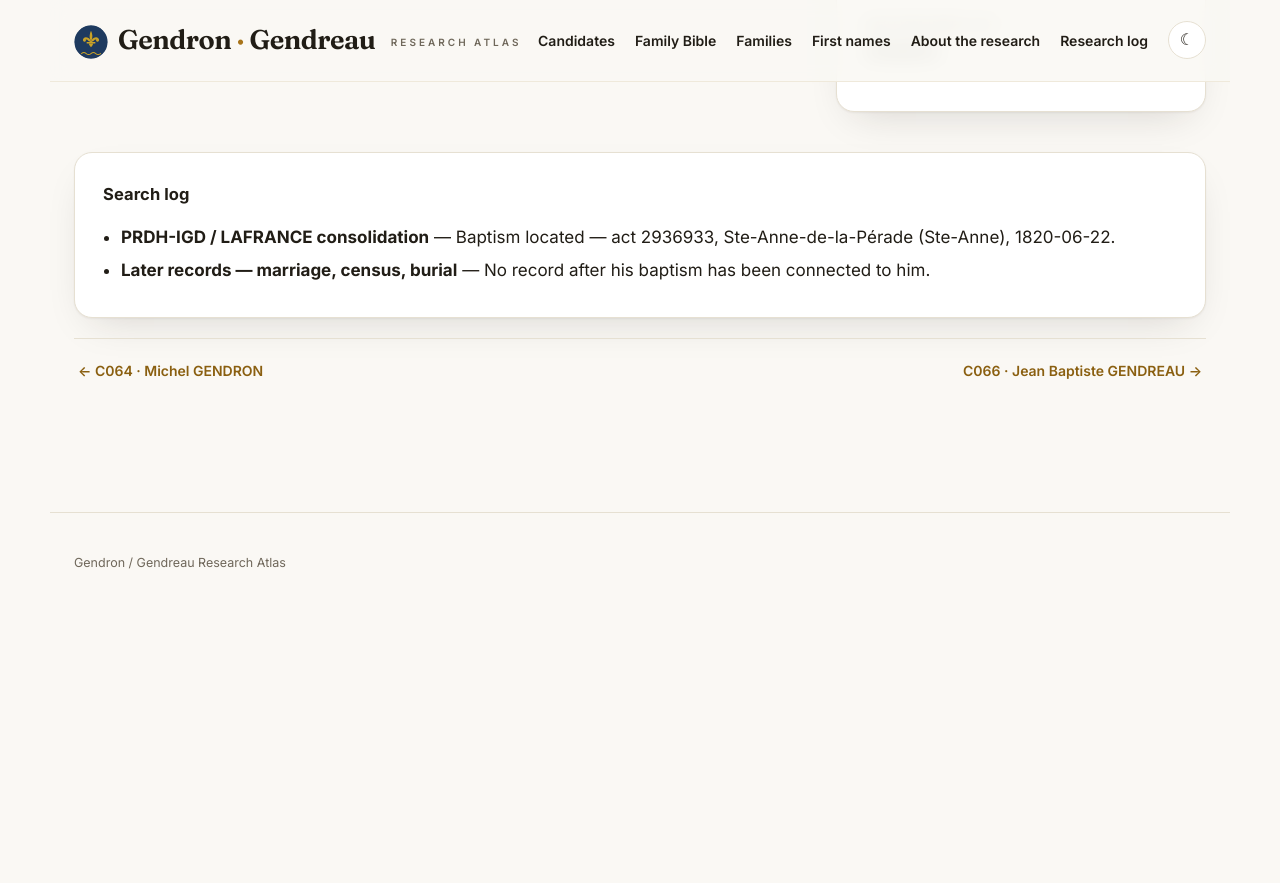
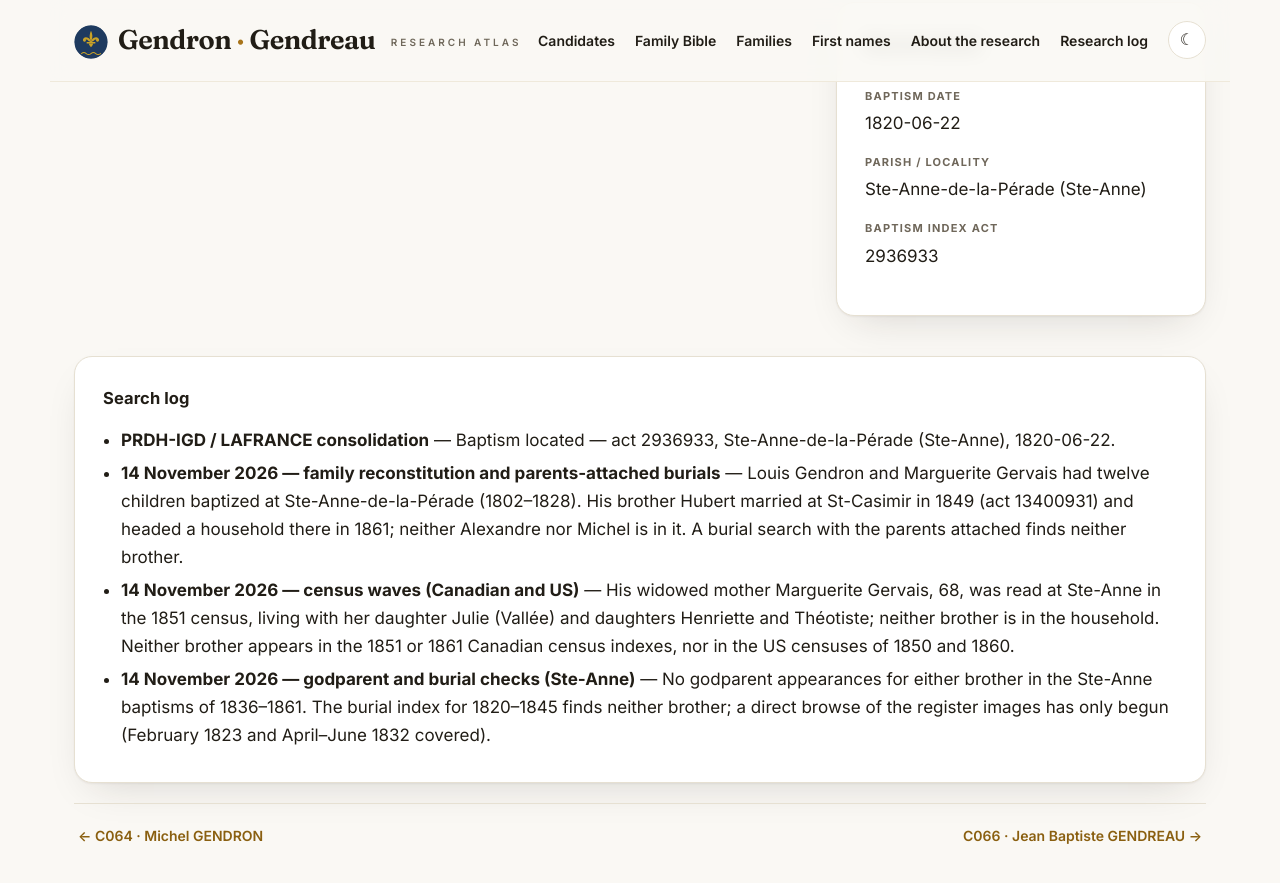
Before and after one commit to vetharmon/gendron-research, a Jekyll site: the page built from _candidates/c065.md, in a window 1280 px wide and 900 px high, scrolled down 1679 px. Shown: the top 883 px of the window. Built offline with Jekyll 4.4.1, drawn with Linux system fonts in a browser that asks for light colours; before the commit the page ends 2300 px from its top, so only the background shows below that; some of the changed text lies outside the part shown; grey boxes are pictures that could not be loaded.

Commit message:
Ste-Anne brothers' pages brought up to date (C039, C065)

```diff
--- a/_candidates/c065.md
+++ b/_candidates/c065.md
@@ -9,12 +9,17 @@ category: "unresolved"
 tier: "none"
 francois: false
 act: "2936933"
-outcome: "No later record identified."
+parents: "Louis Gendron and Marguerite Gervais"
+outcome: "No later record identified. His parents' family of twelve children was reconstituted in November 2026; he appears in no marriage, burial, godparent, or census record — Canadian or US — and not in his mother's or his brother Hubert's households."
 search_log:
   - resource: "PRDH-IGD / LAFRANCE consolidation"
     outcome: "Baptism located — act 2936933, Ste-Anne-de-la-Pérade (Ste-Anne), 1820-06-22."
-  - resource: "Later records — marriage, census, burial"
-    outcome: "No record after his baptism has been connected to him."
+  - resource: "14 November 2026 — family reconstitution and parents-attached burials"
+    outcome: "Louis Gendron and Marguerite Gervais had twelve children baptized at Ste-Anne-de-la-Pérade (1802–1828). His brother Hubert married at St-Casimir in 1849 (act 13400931) and headed a household there in 1861; neither Alexandre nor Michel is in it. A burial search with the parents attached finds neither brother."
+  - resource: "14 November 2026 — census waves (Canadian and US)"
+    outcome: "His widowed mother Marguerite Gervais, 68, was read at Ste-Anne in the 1851 census, living with her daughter Julie (Vallée) and daughters Henriette and Théotiste; neither brother is in the household. Neither brother appears in the 1851 or 1861 Canadian census indexes, nor in the US censuses of 1850 and 1860."
+  - resource: "14 November 2026 — godparent and burial checks (Ste-Anne)"
+    outcome: "No godparent appearances for either brother in the Ste-Anne baptisms of 1836–1861. The burial index for 1820–1845 finds neither brother; a direct browse of the register images has only begun (February 1823 and April–June 1832 covered)."
 permalink: /candidates/c065/
 sources:
   - label: "LAFRANCE baptism (act 2936933)"
@@ -31,7 +36,7 @@ filenames:
 
 ## Biography
 
-Alexandre Gendron was baptized on 22 June 1820 at Ste-Anne-de-la-Pérade (Ste-Anne). No later record identified.
+Alexandre Gendron was baptized on 22 June 1820 at Ste-Anne-de-la-Pérade (Ste-Anne), the son of Louis Gendron and Marguerite Gervais, one of twelve children of that couple baptized there. No later record identified: no marriage, burial, or godparent appearance, no entry in the Canadian censuses of 1851 and 1861 or the US censuses of 1850 and 1860, and he is not in his widowed mother's 1851 household at Ste-Anne or his brother Hubert's 1861 household at St-Casimir.
 
 ## Documents
 
```
Also changed, not shown: _candidates/c039.md (+8 -0 lines).
